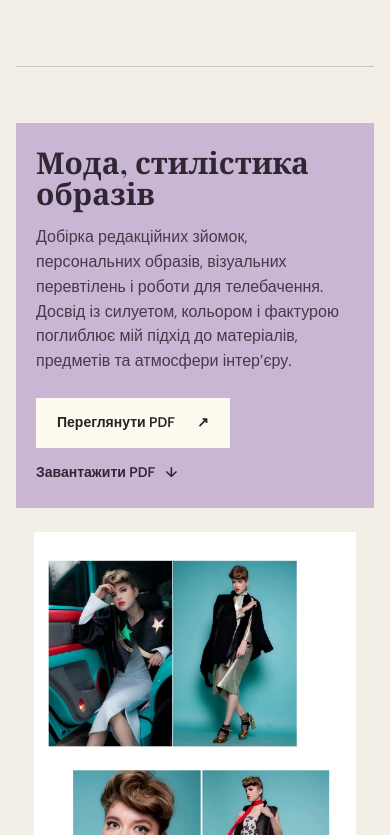
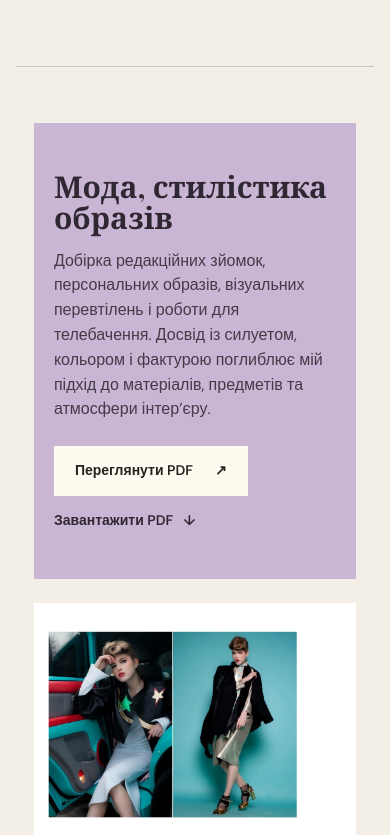
Before and after one commit to olena-hryhorieva/portfolio, a React (Vite) app: page / in a window 390 px wide. Shown: the part 7429-8264 px from the top of the page. Built offline with nearby package versions, Linux system fonts and the light colour scheme; a web font is replaced by a local one.

Commit message:
Match the styling card to the portfolio image

```diff
--- a/src/styles.css
+++ b/src/styles.css
@@ -251,15 +251,16 @@ nav a:focus-visible,
 
 .styling-path {
   display: grid;
-  grid-template-columns: minmax(0, 0.92fr) minmax(0, 1fr);
-  align-items: start;
+  grid-template-columns: repeat(2, minmax(0, 1fr));
   gap: clamp(24px, 4vw, 48px);
-  max-width: clamp(740px, calc(125svh - 90px), 1020px);
+  max-width: clamp(760px, calc(125svh - 50px), 1060px);
   margin-inline: auto;
 }
 
 .styling-copy {
-  margin-top: clamp(24px, calc(7vw - 26px), 72px);
+  display: flex;
+  flex-direction: column;
+  justify-content: center;
   padding-block: clamp(24px, 3.1vw, 40px);
   padding-inline: clamp(20px, 2.6vw, 34px);
   background: var(--lilac);
@@ -290,6 +291,13 @@ nav a:focus-visible,
 
 .styling-photo {
   margin: 0;
+  background: #fff;
+}
+
+.styling-photo .gallery-photo-button {
+  display: grid;
+  height: 100%;
+  align-items: center;
 }
 
 .styling-photo img {
@@ -500,16 +508,7 @@ a:focus-visible {
 
   .styling-path {
     grid-template-columns: minmax(0, 1fr);
-  }
-
-  .styling-copy {
-    justify-self: center;
-    width: min(100%, 400px);
-    margin-top: 0;
-  }
-
-  .styling-photo {
-    justify-self: center;
+    grid-auto-rows: 1fr;
     width: min(90%, 440px);
   }
 
```
Also changed, not shown: 4 other files (tests, documents, lock files or other folders).
